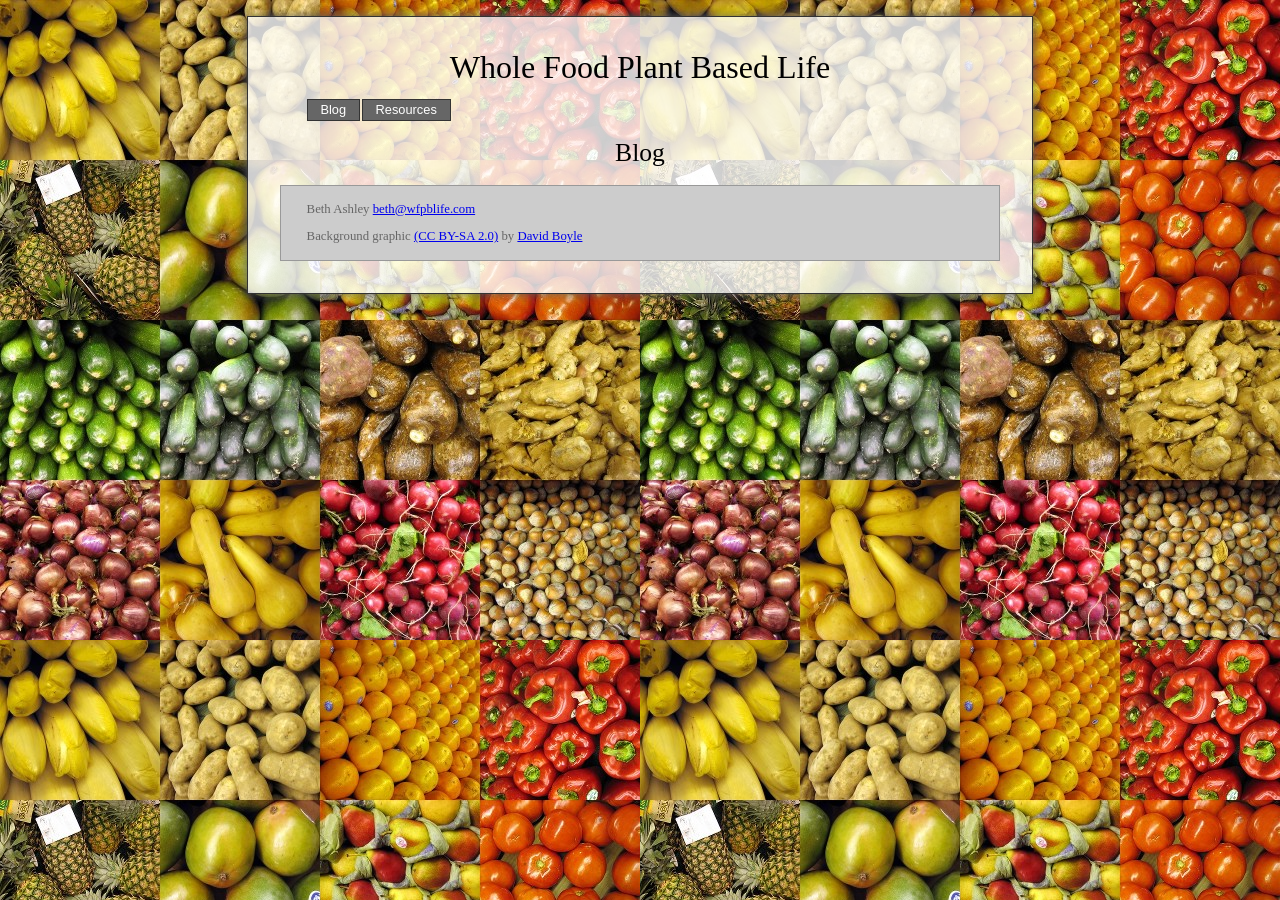
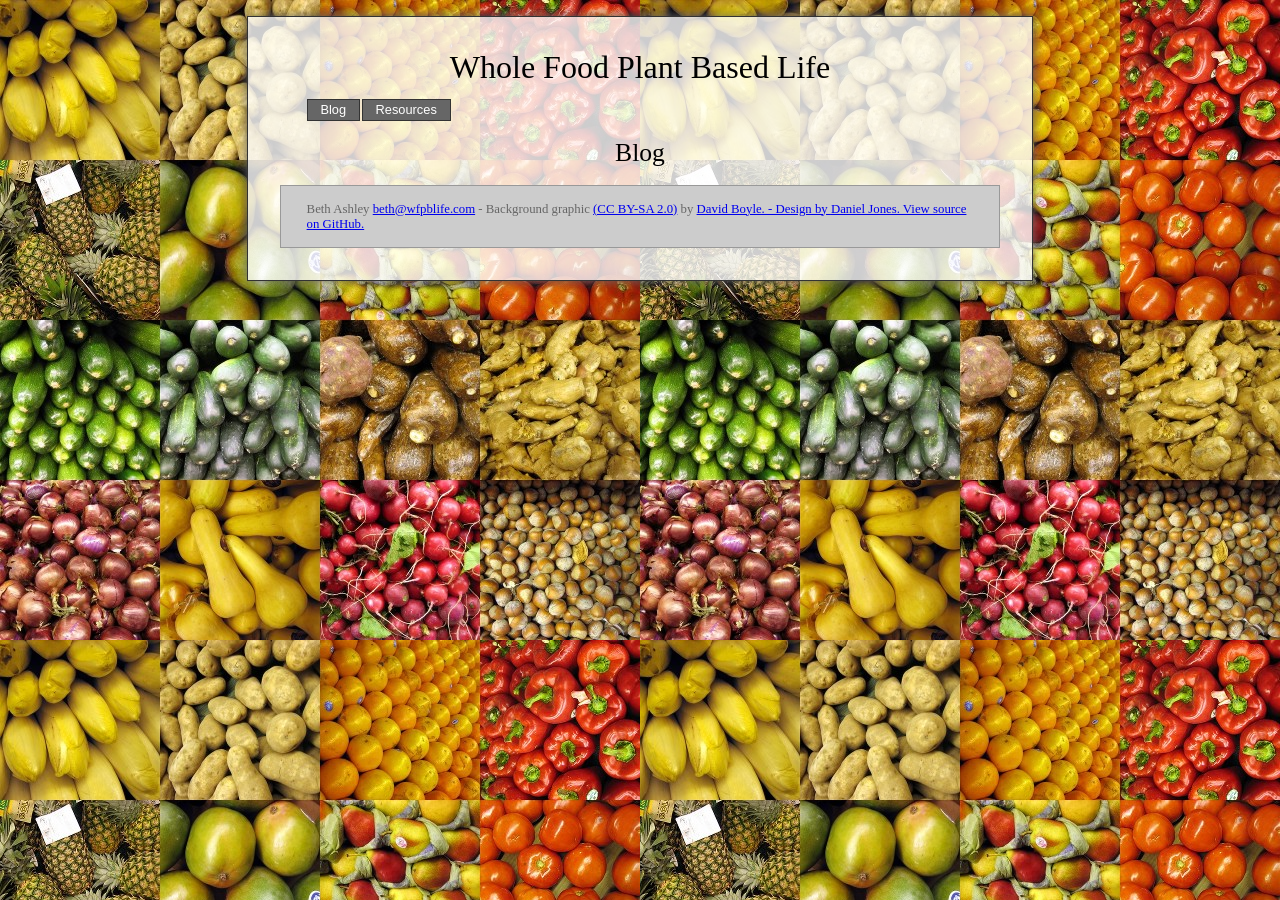
Before and after one commit to tortxof/wfpblife-www, a Jekyll site: the page built from index.html, in a window 1280 px wide. Built offline with Jekyll 4.4.1, drawn with Linux system fonts in a browser that asks for light colours; some web fonts are replaced.

Commit message:
Added to footer.

```diff
--- a/_includes/footer.html
+++ b/_includes/footer.html
@@ -22,7 +22,7 @@
 document.write("<a href='mailto:"+link+"'>"+link+"</a>")
 }
 //-->
-</script><noscript>Sorry, you need Javascript on to email me.</noscript></p>
-
-<p>Background graphic <a href="http://creativecommons.org/licenses/by-sa/2.0/">(CC BY-SA 2.0)</a>
-by <a href="http://www.flickr.com/photos/beglendc/">David Boyle</a></p>
+</script><noscript>Sorry, you need Javascript on to email me.</noscript> -
+Background graphic <a href="http://creativecommons.org/licenses/by-sa/2.0/">(CC BY-SA 2.0)</a>
+by <a href="http://www.flickr.com/photos/beglendc/">David Boyle. -
+Design by <a href="http://djones.co/">Daniel Jones. View source on GitHub.</a></p>
```
